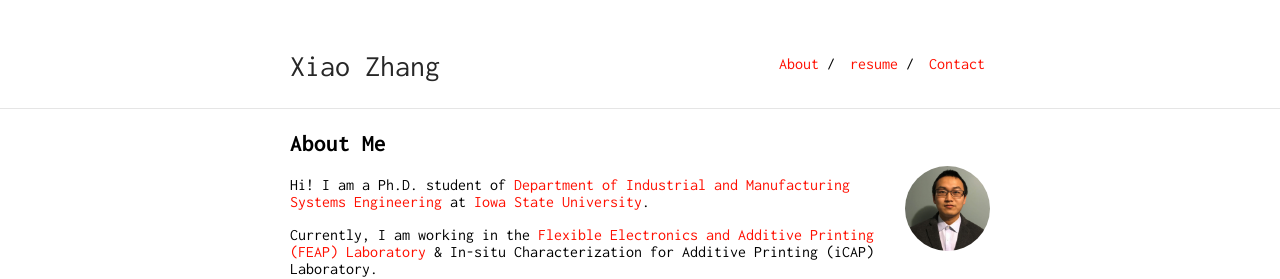
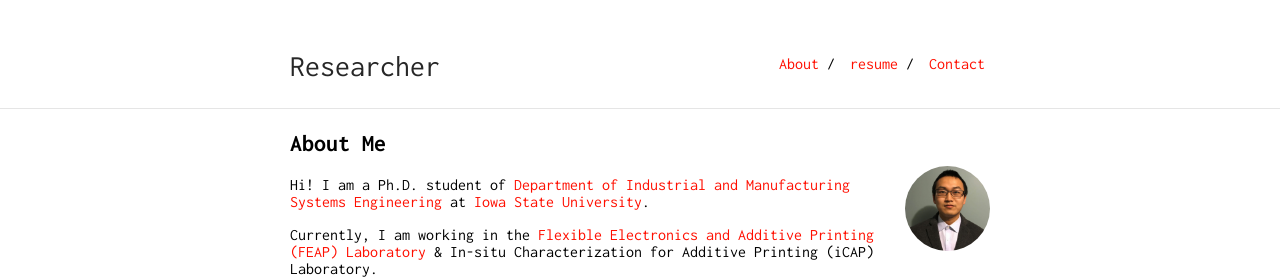
Before and after one commit to zhangxiao2018/zhangxiao2018.github.io, a Jekyll site: the page built from index.md, in a window 1280 px wide and 900 px high. Shown: the top 279 px of the window. Built offline with Jekyll 4.4.1, drawn with Linux system fonts in a browser that asks for light colours; our own code applies the rules of GitHub Pages for plain Markdown files.

Commit message:
Update _config.yml

```diff
--- a/_config.yml
+++ b/_config.yml
@@ -1,6 +1,6 @@
-title: Xiao Zhang
-url: "https://zhangxiao2018.github.io/"
-baseurl: "index"
+title: Researcher
+url: "https://ankitsultana.com"
+baseurl: "/researcher"
 
 markdown: kramdown
 
```
